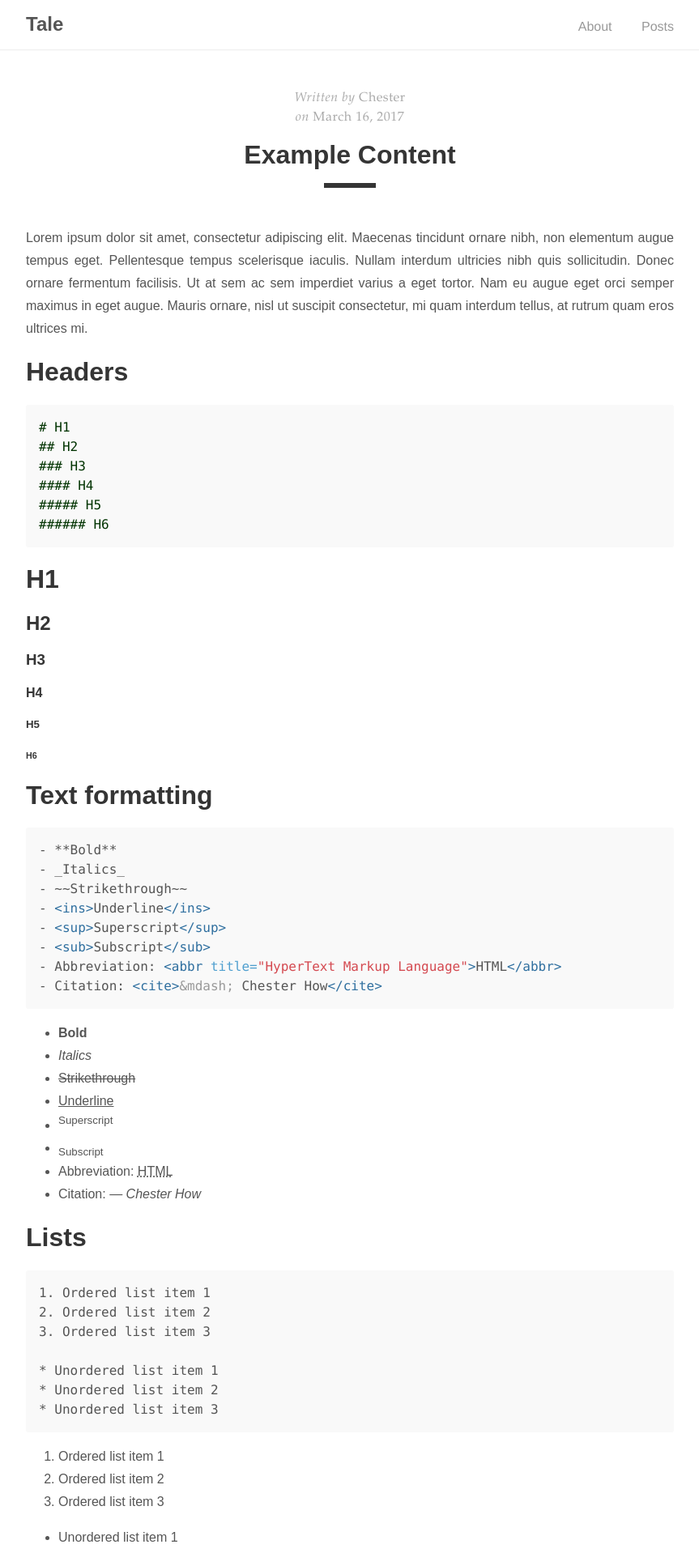
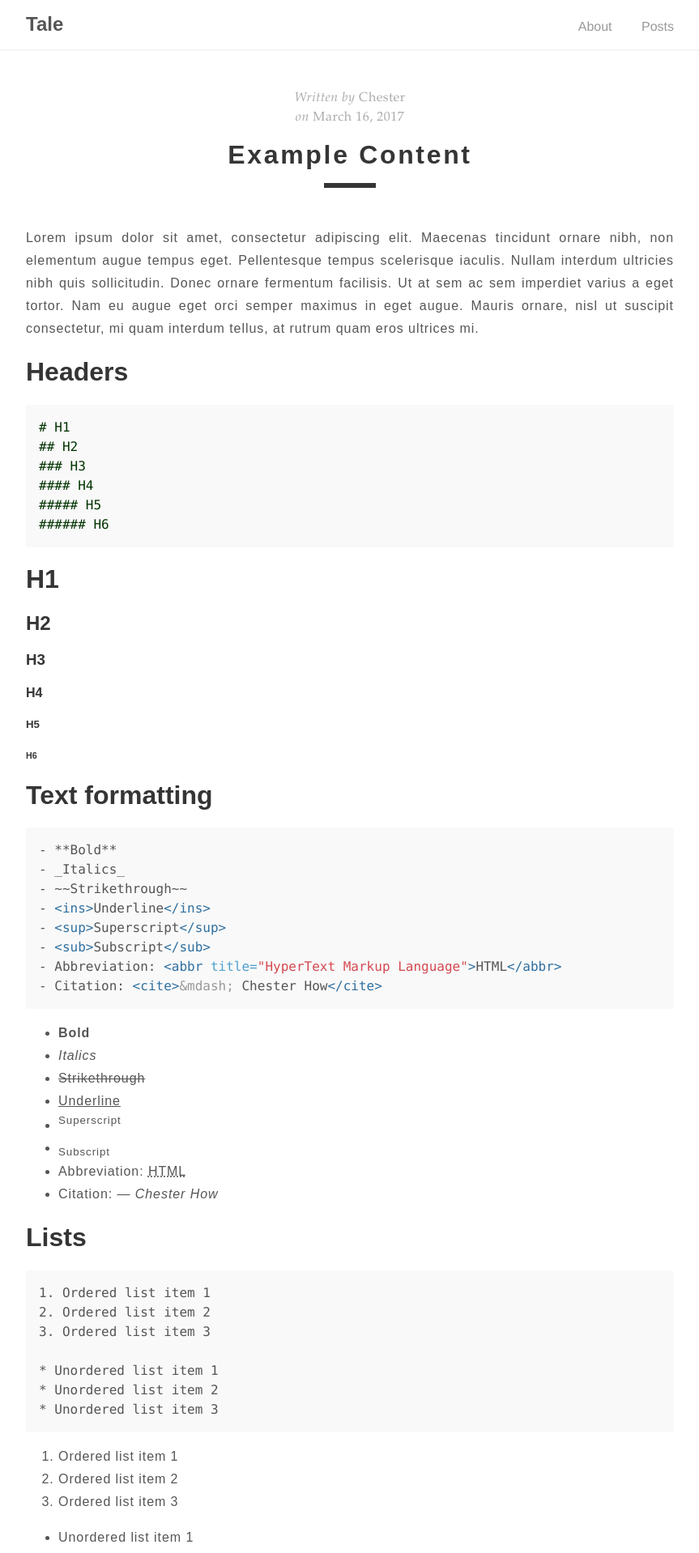
Before and after one commit to kimizuy/archive, a Jekyll site: the page built from kimizuy-blog-by-Jekyll/_posts/2017-03-16-example-content.md, in a window 1280 px wide. Shown: the top 1918 px of the page at 81% size, without its empty margins (208-1071 px from the left). Built offline with Jekyll 4.4.1, drawn with Linux system fonts in a browser that asks for light colours.

Commit message:
ヒラギノ丸ゴシックProNにして文字間の調整を行いました！
title letter-spacing: 2pt;
p letter-spacing: 0.7pt;

```diff
--- a/kimizuy-blog-by-Jekyll/_sass/_ff.scss
+++ b/kimizuy-blog-by-Jekyll/_sass/_ff.scss
@@ -1,6 +1,6 @@
 @charset "UTF-8";
 
 @mixin ff {
-    font-family: 'Hiragino Kaku Gothic ProN', 'ヒラギノ角ゴ ProN W3', Meiryo, メイリオ, Osaka, 'MS PGothic', arial, helvetica, sans-serif;
+    font-family: 'Hiragino Maru Gothic ProN', 'Yu Gothic', sans-serif;
     //font-weight: normal
   }
--- a/kimizuy-blog-by-Jekyll/_sass/tale/_catalogue.scss
+++ b/kimizuy-blog-by-Jekyll/_sass/tale/_catalogue.scss
@@ -31,6 +31,8 @@
     font-size: 2rem;
     font-weight: 700;
     margin: .5rem 0;
+
+    letter-spacing: 0.7pt;
   }
 
   &-line {
@@ -39,4 +41,8 @@
     display: block;
     width: 2rem;
   }
+
+  p{
+    letter-spacing: 0.7pt;
+  }
 }
--- a/kimizuy-blog-by-Jekyll/_sass/tale/_post.scss
+++ b/kimizuy-blog-by-Jekyll/_sass/tale/_post.scss
@@ -20,6 +20,7 @@
     font-size: 2rem; //4rem;
     margin: 1rem 0;
     text-align: center;
+    letter-spacing: 2pt;
   }
 
   &-line {
@@ -32,11 +33,13 @@
   p {
     margin: 0 0 1rem;
     text-align: justify;
-    line-height: 175%
+    line-height: 175%;
+    letter-spacing: 0.7pt;
   }
 
   li {
-    line-height: 175%
+    line-height: 175%;
+    letter-spacing: 0.7pt;
   }
 
   a:hover {
```
Also changed, not shown: kimizuy-blog-by-Jekyll/_drafts/2018-07-30-my-first-drafts.md (+6 -13 lines).
